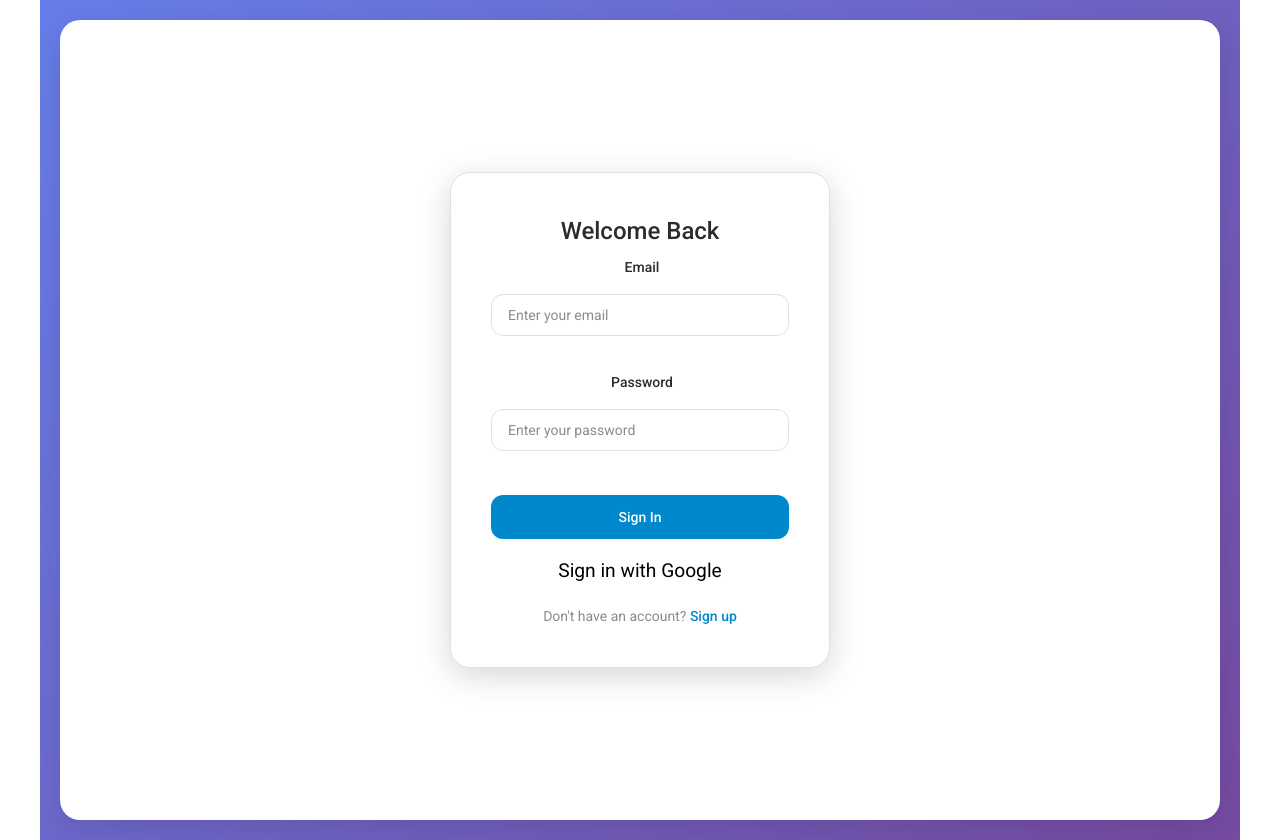
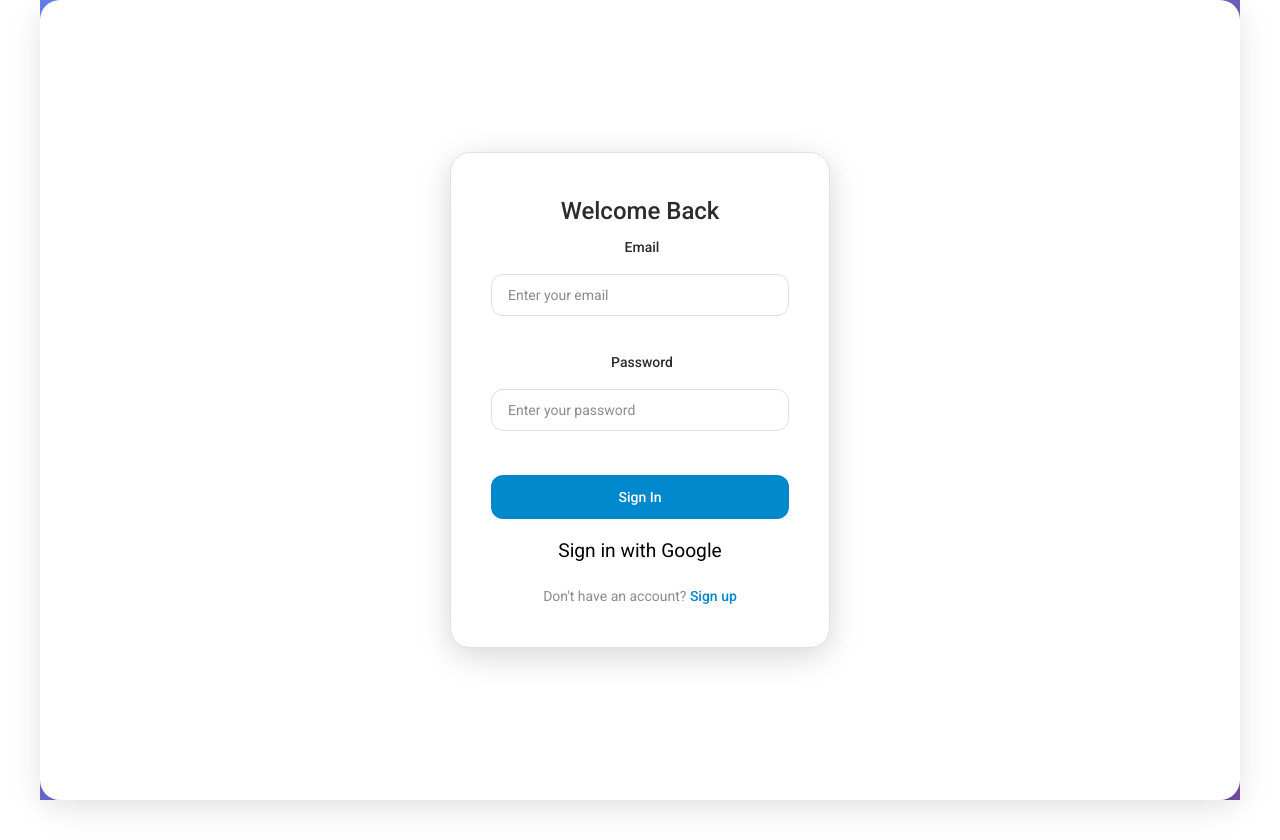
Before and after one commit to devbit-space/RoomChatApp-FirebaseMessage, a React (Vite) app: page / in a window 1280 px wide. After the commit the page ends 800 px from the top, so only its background shows below. Built offline with nearby package versions, Linux system fonts and the light colour scheme; no server answers.

Commit message:
feat: improve1

```diff
--- a/src/App.css
+++ b/src/App.css
@@ -21,7 +21,6 @@ body {
   align-items: center;
   justify-content: center;
   background: linear-gradient(135deg, #667eea 0%, #764ba2 100%);
-  padding: 20px;
 }
 
 /* Loading state */
--- a/src/components/ChatApp.css
+++ b/src/components/ChatApp.css
@@ -11,7 +11,7 @@
 }
 
 .chat-app-header {
-  background: linear-gradient(135deg, #2500cc 0%, #9eb4ff 50%, #3912b1 100%);
+  background: linear-gradient(135deg, var(--telegram-blue) 0%, var(--telegram-blue-dark) 100%);
   border-bottom: none;
   padding: 16px 20px;
   display: flex;
--- a/src/components/RoomChat.jsx
+++ b/src/components/RoomChat.jsx
@@ -547,8 +547,8 @@ export default function RoomChat({ selectedRoom, onBackToRooms }) {
                   <div key={member.uid} className="member-item">
                     <img src={member.photoURL || 'https://cdn-icons-png.freepik.com/256/12318/12318446.png?semt=ais_hybrid'} alt={member.displayName} className="member-avatar" />
                     <div className="member-info">
-                      <span className="member-name">{member.displayName || member.email}</span>
-                      <span className={`member-role ${member.role}`}>{" [" + member.role + "]"}</span>
+                      <span className="member-name">{member.displayName || member.email}</span>&nbsp;&nbsp;
+                      <span className={`member-role ${member.role}`}>{"[" + member.role + "]"}</span>
                     </div>
                     {getUserRole() === 'admin' && member.uid !== user?.uid && (
                       <div className="member-actions">
--- a/src/components/Settings.css
+++ b/src/components/Settings.css
@@ -171,7 +171,7 @@
   bottom: 0;
   left: 0;
   right: 0;
-  height: 4px;
+  /* height: 4px; */
   /* background: linear-gradient(90deg, var(--telegram-blue) 0%, var(--telegram-blue-dark) 100%); */
   border-radius: 0 0 20px 20px;
 }
--- a/src/index.css
+++ b/src/index.css
@@ -1,7 +1,7 @@
 @import url('https://fonts.googleapis.com/css2?family=Roboto:wght@300;400;500;600;700&display=swap');
 
 :root {
-  --telegram-blue: #0088cc;
+  --telegram-blue: #482bd9;
   --telegram-blue-dark: #006ba6;
   --telegram-blue-light: #e3f2fd;
   --text-primary: #2c2c2c;
```
